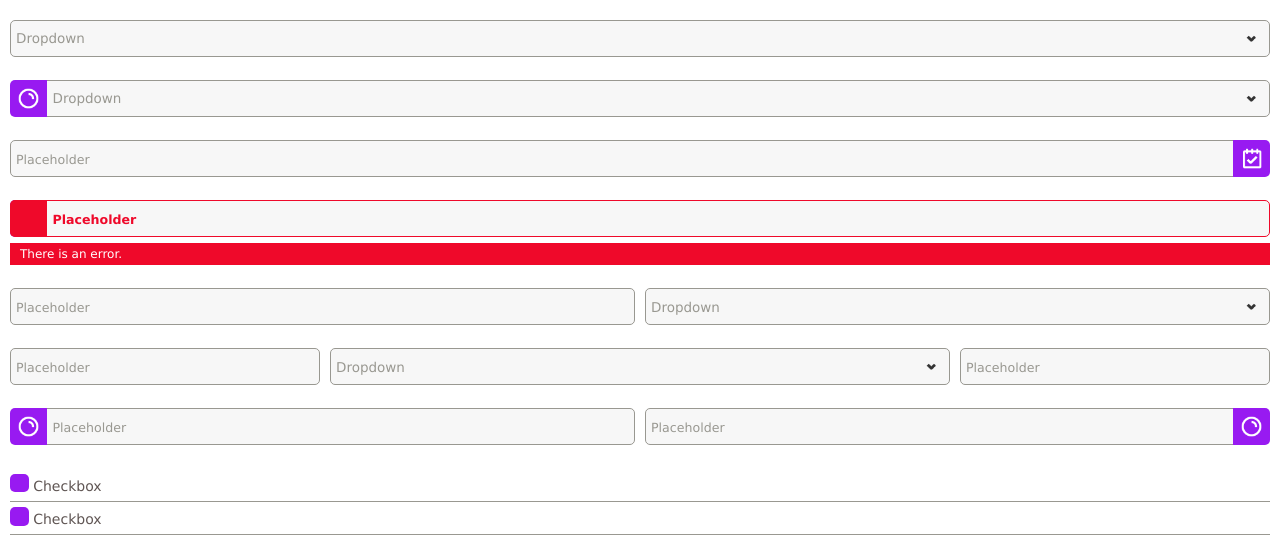
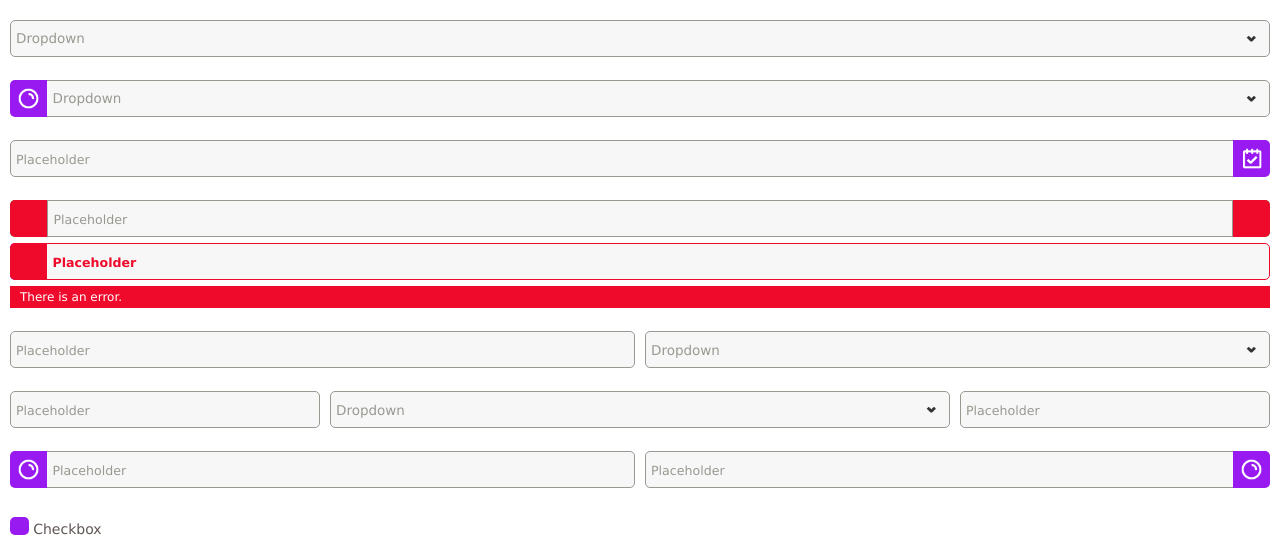
Before and after one commit to aaronlinkous/mobile-FW, a PHP site: page / in a window 1280 px wide. Shown: the part 494-1029 px from the top of the page. Run offline with PHP 8.4, Linux system fonts and the light colour scheme; some libraries are stand-ins or nearby versions.

Commit message:
append/prepend

```diff
--- a/index.php
+++ b/index.php
@@ -81,6 +81,16 @@
 					<input type="text" class="" placeholder="Placeholder" />
 					<button tabindex="-1" class="primary icon-calendar" ></button>
 					<button tabindex="-1" class="error icon-error"></button>
+				</div>
+			</div>
+
+			<div class="row has_errors">
+				<div class="append_prepend">
+					<button tabindex="-1" class="tertiary icon-calendar append" ></button>
+					<button tabindex="-1" class="error icon-error append"></button>
+					<input type="text" class="middle" placeholder="Placeholder" />
+					<button tabindex="-1" class="tertiary icon-calendar prepend" ></button>
+					<button tabindex="-1" class="error icon-error prepend"></button>
 				</div>
 			</div>
 
--- a/scss/mfw/_mfw_forms.scss
+++ b/scss/mfw/_mfw_forms.scss
@@ -129,6 +129,41 @@ select {
 	}
 }
 
+.append_prepend {
+	position: relative;
+	height: $input_height;
+
+	> * {
+		position: absolute;
+		float: none;
+	}
+
+	> .prepend {
+		@extend .right_square;
+		left: 0;
+		z-index: 2;
+		width: $input_height;
+		height: $input_height;
+	}
+
+	> .append {
+		@extend .left_square;
+		right: 0;
+		z-index: 2;
+		width: $input_height;
+		height: $input_height;
+	}
+
+	> .middle {
+		@extend .not_rounded;
+		width: auto;
+		left: $input_height;
+		right: $input_height;
+		z-index: 1;
+		height: $input_height;
+	}
+}
+
 .fake_button {
 	text-decoration: none;
 	text-align: center;
```
Also changed, not shown: css/css.css.
